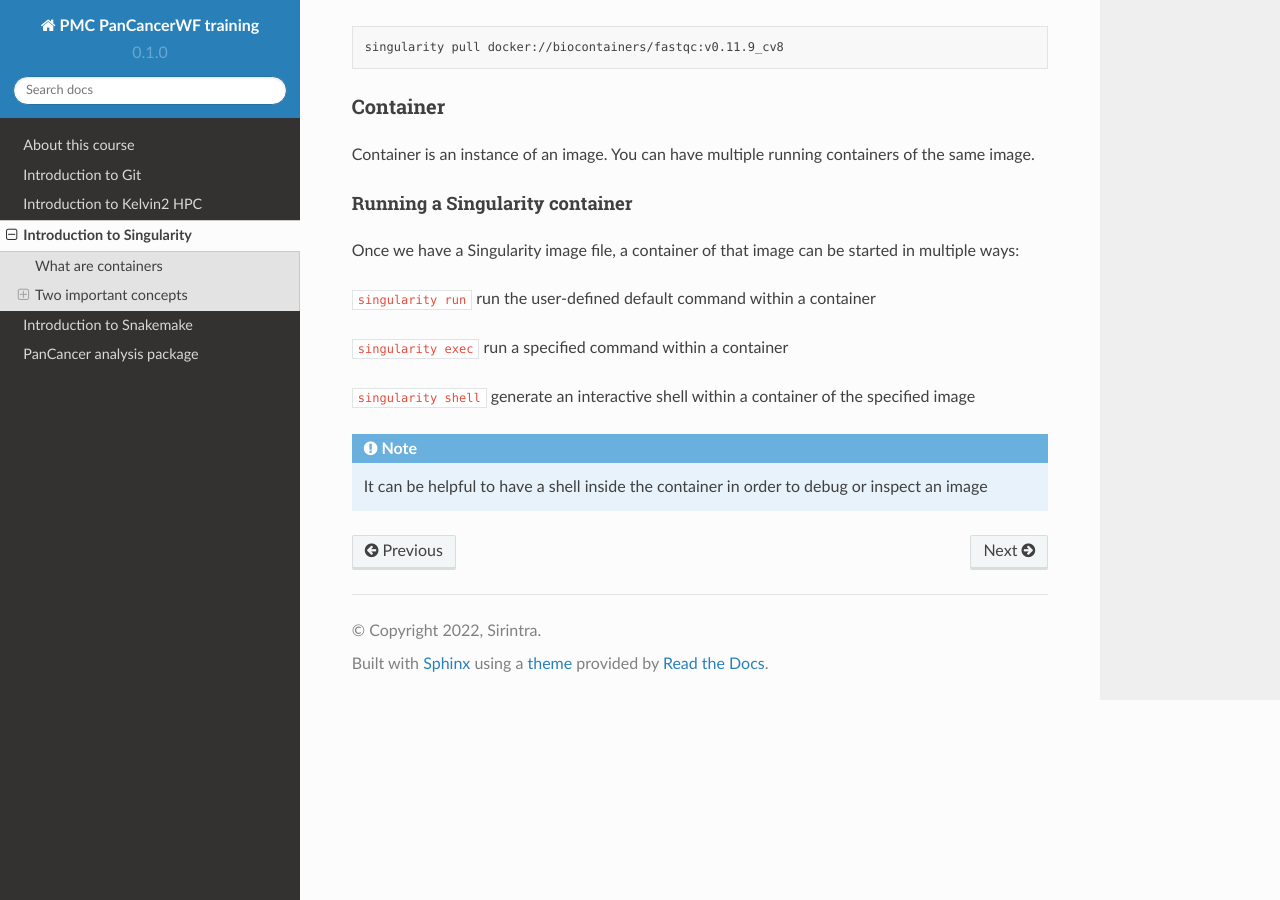
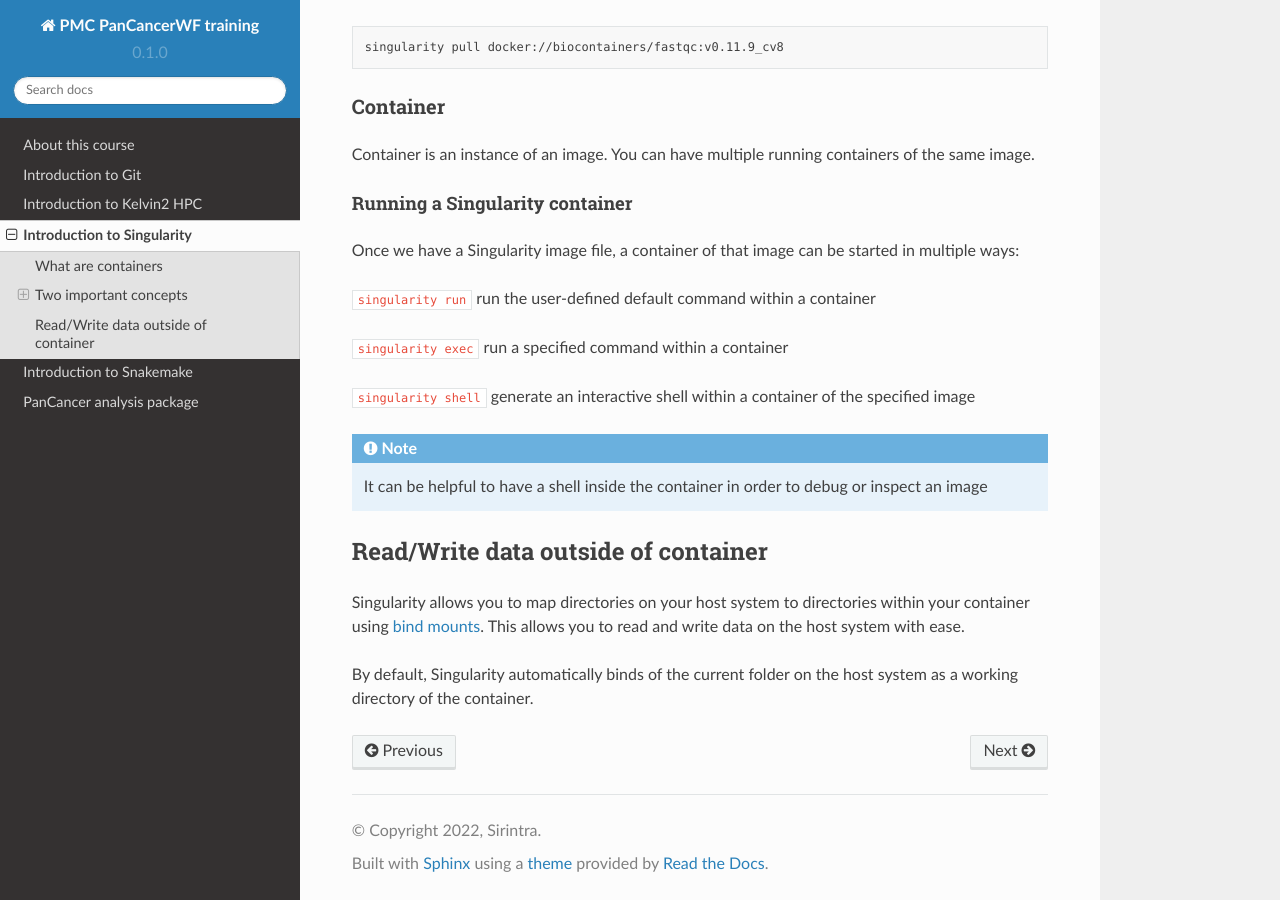
Before and after one commit to sirintra/PMC-PC-training, a Sphinx documentation site: the page built from docs/source/singularity.rst, in a window 1280 px wide and 900 px high, scrolled down 1582 px. Built offline with Sphinx 7.4.7 and the Read the Docs theme 2.0.0, drawn with Linux system fonts in a browser that asks for light colours.

Commit message:
Update singularity.rst

```diff
--- a/docs/source/singularity.rst
+++ b/docs/source/singularity.rst
@@ -92,3 +92,10 @@ Once we have a Singularity image file, a container of that image can be started
 
 .. Note::
    It can be helpful to have a shell inside the container in order to debug or inspect an image
+
+Read/Write data outside of container
+************************************
+
+Singularity allows you to map directories on your host system to directories within your container using `bind mounts <https://docs.sylabs.io/guides/3.0/user-guide/bind_paths_and_mounts.html>`_. This allows you to read and write data on the host system with ease.
+
+By default, Singularity automatically binds of the current folder on the host system as a working directory of the container.
```
